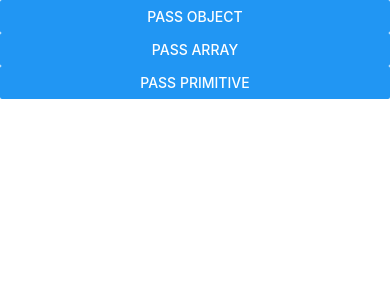
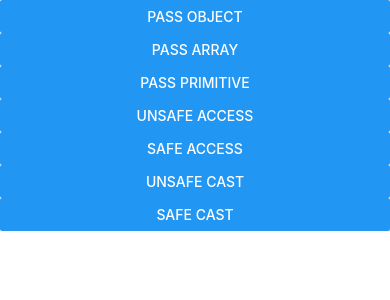
Before and after one commit to susonthapa/rn-automatic-data-parser, a React Native app: screen / in a window 390 px wide. Shown: the top 300 px of the page. Built offline with nearby package versions, Linux system fonts and the light colour scheme.

Commit message:
added unwrap and cast

```diff
--- a/App.tsx
+++ b/App.tsx
@@ -23,9 +23,6 @@ function App(): JSX.Element {
         const response = await TestModule.testMap(
           {
             arg: 'Button Clicked',
-            value: {
-              test: 'Button Clicked',
-            }
           }
         )
         console.log('Got Object: ', response);
@@ -61,6 +58,38 @@ function App(): JSX.Element {
         const booleanArray = await TestModule.testBooleanArray([true, false, true])
         console.log('Got Primitive Boolean Array: ', booleanArray);
       }} />
+      <Button title='Unsafe Access' onPress={async () => {
+        try {
+          const value = await TestModule.unsafeAccess()
+          console.log('Got Unsafe Access: ', value);
+        } catch (error) {
+          console.log('Error: ', error);
+        }
+      }} />
+      <Button title='Safe Access' onPress={async () => {
+        try {
+          const value = await TestModule.safeAccess()
+          console.log('Got Safe Access: ', value);
+        } catch (error) {
+          console.log('Error: ', error);
+        }
+      }} />
+      <Button title='Unsafe Cast' onPress={async () => {
+        try {
+          const value = await TestModule.unsafeCast()
+          console.log('Got Unsafe Cast: ', value);
+        } catch (error) {
+          console.log('Error: ', error);
+        }
+      }} />
+      <Button title='Safe Cast' onPress={async () => {
+        try {
+          const value = await TestModule.safeCast()
+          console.log('Got Safe Cast: ', value);
+        } catch (error) {
+          console.log('Error: ', error);
+        }
+      }} />
     </SafeAreaView>
   );
 }
```
Also changed, not shown: 4 other files (tests, documents, lock files or other folders).
